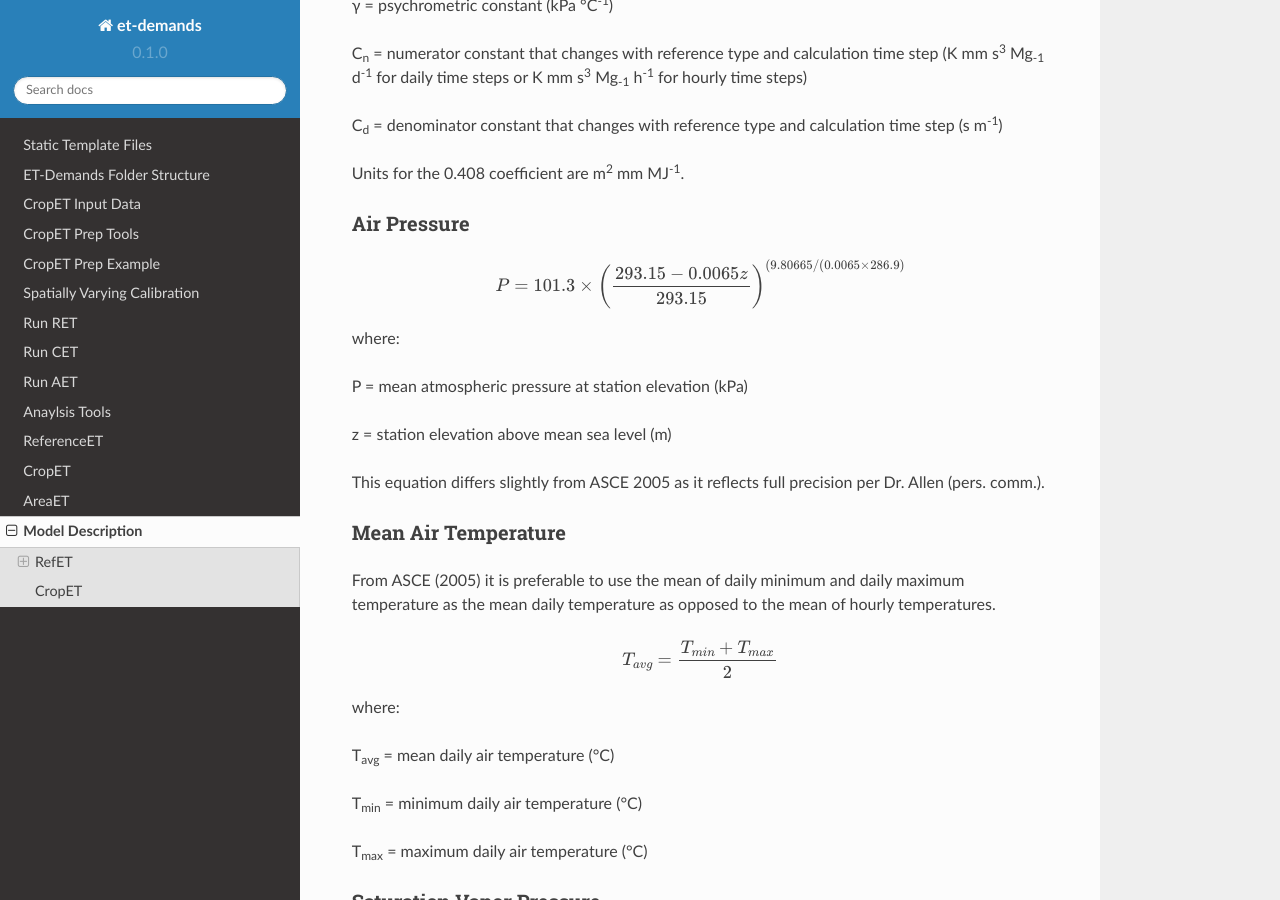
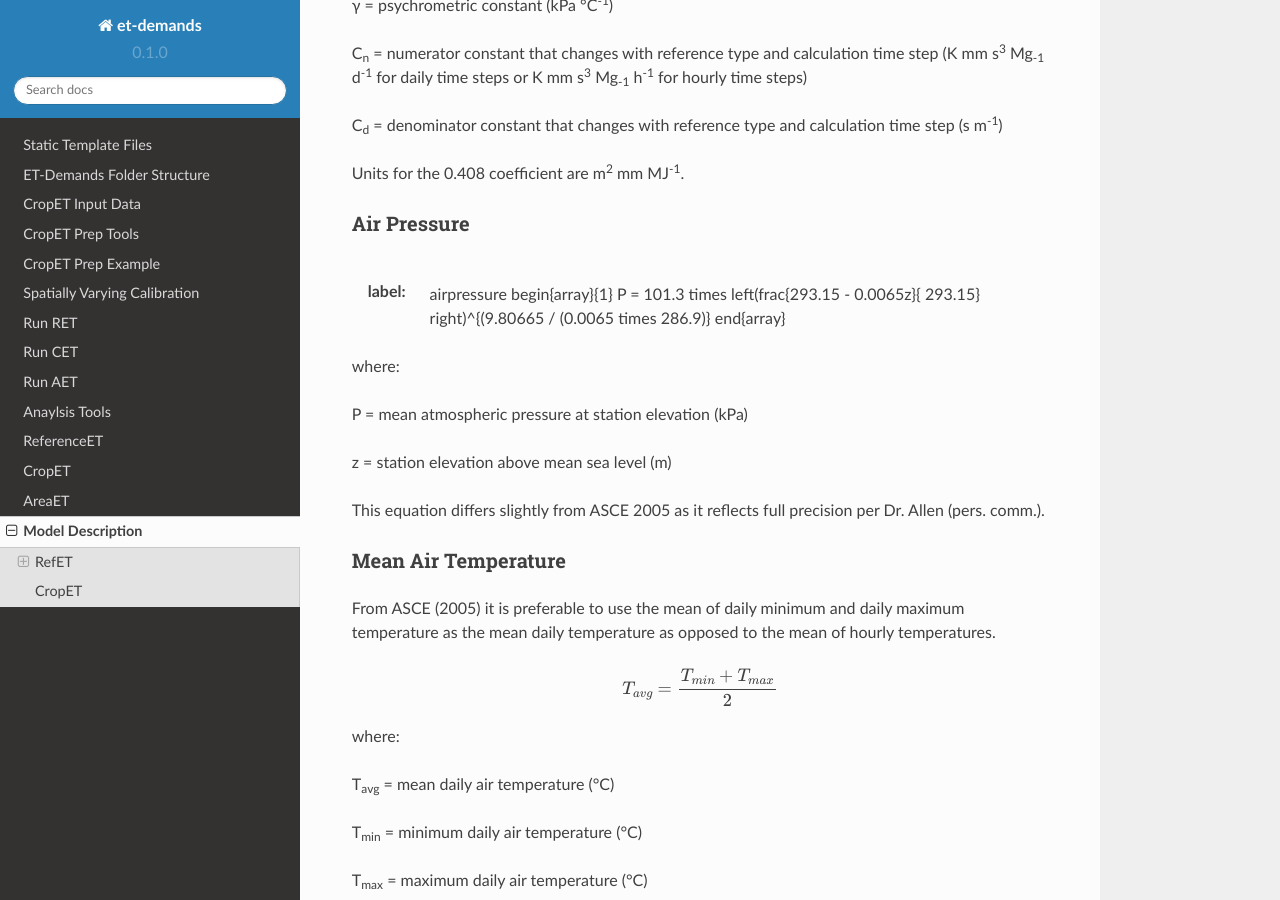
Before and after one commit to DOI-BOR/et-demands, a Sphinx documentation site: the page built from docs/modeldescription.rst, in a window 1280 px wide and 900 px high, scrolled down 968 px. Built offline with Sphinx 7.4.7 and the Read the Docs theme 2.0.0, drawn with Linux system fonts in a browser that asks for light colours.

Commit message:
test rst latex eqns

```diff
--- a/docs/modeldescription.rst
+++ b/docs/modeldescription.rst
@@ -48,8 +48,10 @@ Air Pressure
 ^^^^^^^^^^^^
 
 .. math::
-
+:label: airpressure
+   \begin{array}{1}
    P = 101.3 \times \left(\frac{293.15 - 0.0065z}{ 293.15} \right)^{(9.80665 / (0.0065 \times 286.9)}
+   \end{array}
 
 where:
 
```
